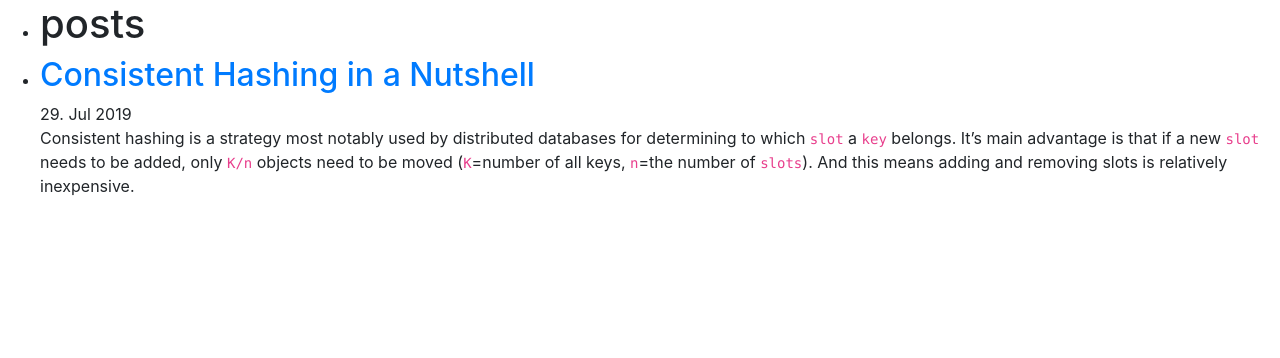
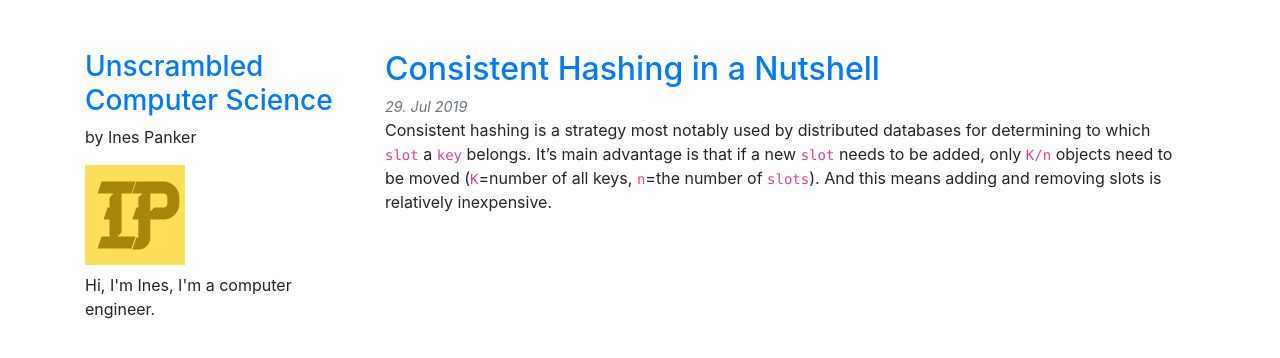
Before and after one commit to inesp/inesp.github.io, a Jekyll site: the page built from index.md, in a window 1280 px wide. Shown: the top 358 px of the page. Built offline with Jekyll 4.4.1, drawn with Linux system fonts in a browser that asks for light colours.

Commit message:
Design the list of posts

```diff
--- a/_config.yml
+++ b/_config.yml
@@ -33,8 +33,7 @@ plugins:
   - jekyll-seo-tag
 
 show_excerpts: true
-minima:
-  date_format: "%-d. %b %Y"
+date_format: "%-d. %b %Y"
 
 defaults:
   -
--- /dev/null
+++ b/_includes/sidebar.html
@@ -0,0 +1,7 @@
+
+<h3><a href="{{ "/" | absolute_url }}">{{ site.title }}</a></h3>
+<p>by {{ site.author }}</p>
+
+<a href="{{ "/" | absolute_link }}"><img src="{{ site.logo | relative_url }}" class="img-fluid logo-img" alt="Logo" /></a>
+
+<p class="my-2">Hi, I'm Ines, I'm a computer engineer.</p>
--- a/_layouts/default.html
+++ b/_layouts/default.html
@@ -7,7 +7,19 @@
 
 	<body>
 
-		{{ content }}
+    <div class="container">
+
+      <div class="row">
+        <aside class="col-md-3">
+          {%- include sidebar.html -%}
+        </aside>
+
+        <div class="col-md-9">
+      		{{ content }}
+        </div>
+      </div>
+
+    </div>
 
 	</body>
 
--- a/_layouts/home.html
+++ b/_layouts/home.html
@@ -2,31 +2,27 @@
 layout: default
 ---
 
+<div class="container">
 
-<ul class="posts">
-	<li>
-		<h1 id="posts-label">posts</h1>
-	</li>
 
-	{%- for post in site.posts -%}
-	<li>
-		{%- assign date_format = site.minima.date_format | default: "%b %-d, %Y" -%}
-		<a class="post-link" href="{{ post.url | relative_url }}">
-			<h2 class="post-title">{{ post.title | escape }}</h2>
-		</a>
-		<div class="post-meta">
-			<ul class="post-categories">
-				{%- for tag in post.categories -%}
-				<li>{{ tag }}</li>
-				{%- endfor -%}
-			</ul>
-			<div class="post-date"><i class="icon-calendar"></i>{{ post.date | date: date_format }}</div>
-		</div>
-		<div class="post">
-			{%- if site.show_excerpts -%}
-			{{ post.excerpt }}
-			{%- endif -%}
-		</div>
-	</li>
-	{%- endfor -%}
-</ul>
+  {%- for post in site.posts -%}
+
+    <div class="row">
+      <div class="col-xs-12 col-sm-12">
+        <a href="{{ post.url | relative_link }}" class="post-link">
+          <h2>{{ post.title }}</h2>
+        </a>
+
+        <div class="post-meta text-muted">
+          {{ post.date | date: site.date_format }}
+        </div>
+
+        {{ post.excerpt }}
+
+      </div>
+    </div>
+
+  {%- endfor -%}
+
+
+</div>
--- /dev/null
+++ b/assets/bs-override.css
@@ -0,0 +1,11 @@
+body{
+  padding-top:50px;
+}
+
+.logo-img{ max-width:100px; }
+
+.post-meta {
+  font-style: italic;
+  color: #6c757d;
+  font-size: 90%;
+}
```
